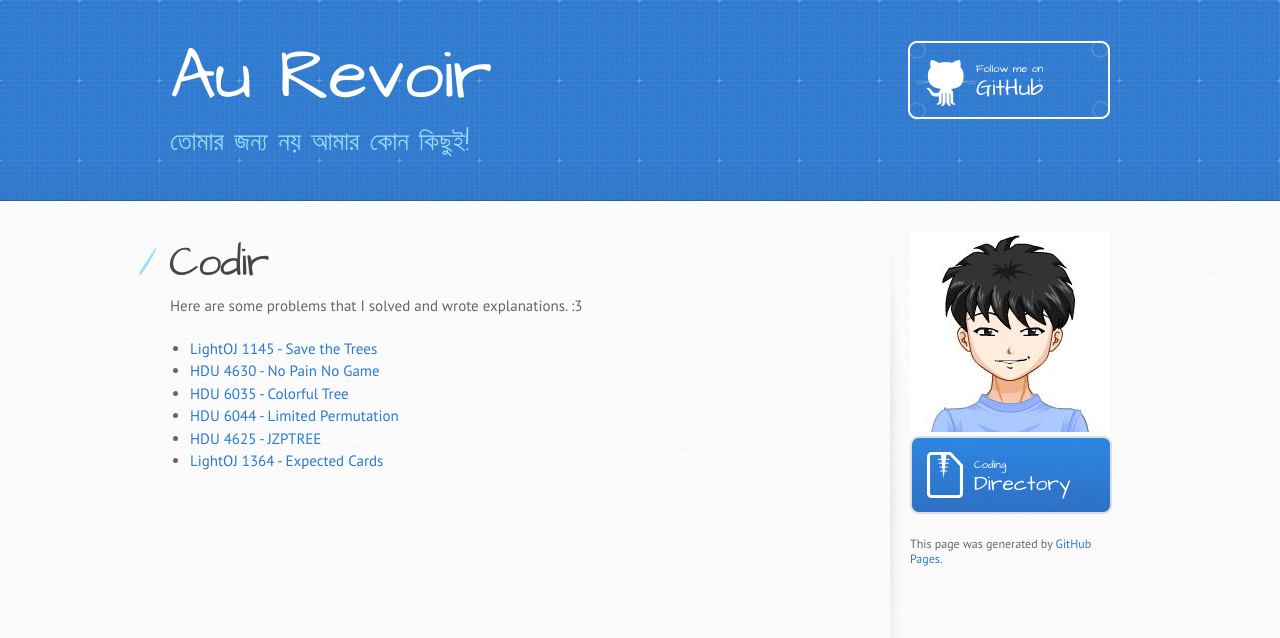
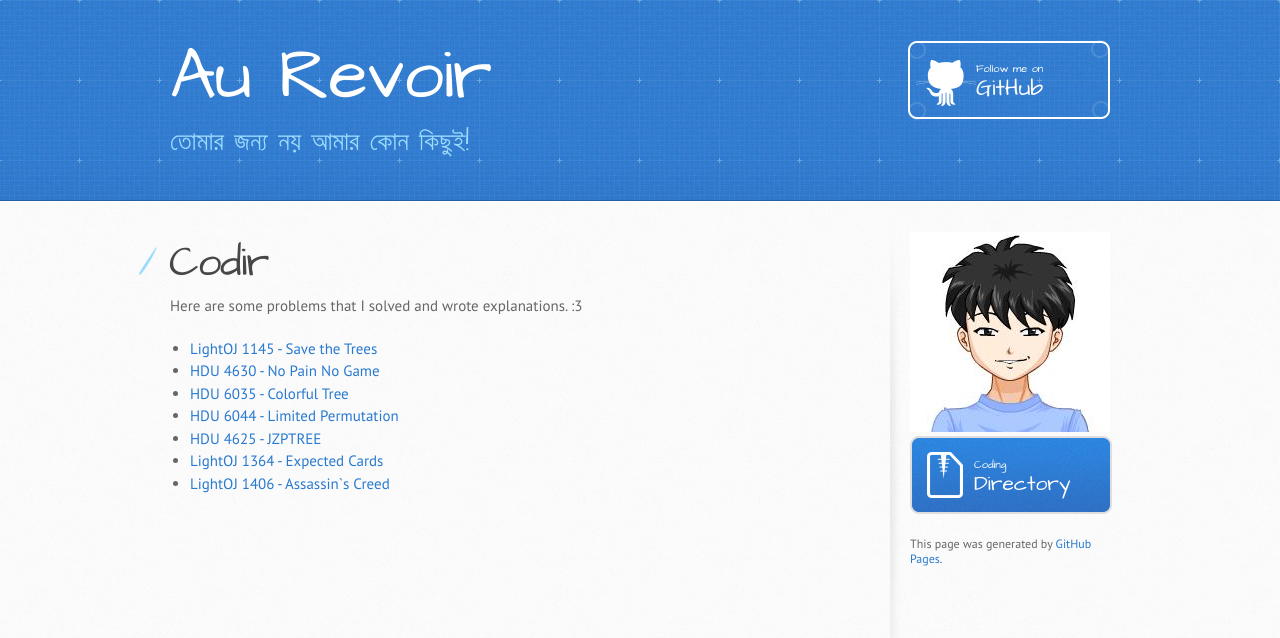
Before and after one commit to rebornplusplus/rebornplusplus.github.io, a Jekyll site: the page built from codir/index.md, in a window 1280 px wide. Shown: the top 638 px of the page. Built offline with Jekyll 4.4.1, drawn with Linux system fonts in a browser that asks for light colours; some web fonts are replaced; our own code applies the rules of GitHub Pages for plain Markdown files.

Commit message:
Update index.md

```diff
--- a/codir/index.md
+++ b/codir/index.md
@@ -11,3 +11,4 @@ Here are some problems that I solved and wrote explanations. :3
 * [HDU 6044 - Limited Permutation](./hdu-6044-limited-permutation)
 * [HDU 4625 - JZPTREE](./hdu-4625-jzptree)
 * [LightOJ 1364 - Expected Cards](./lo-1364-expected-cards)
+* [LightOJ 1406 - Assassin`s Creed](./lo-1406-assasins-creed)
```
